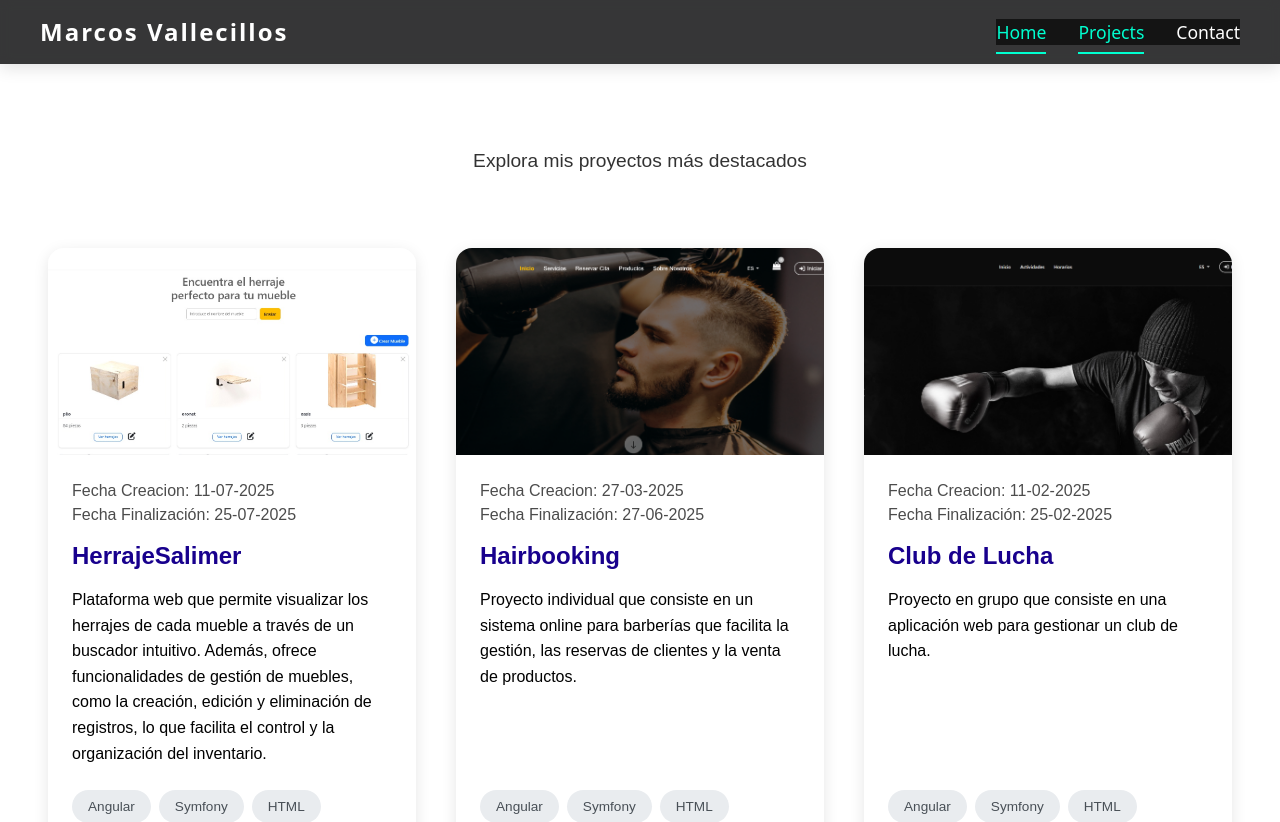
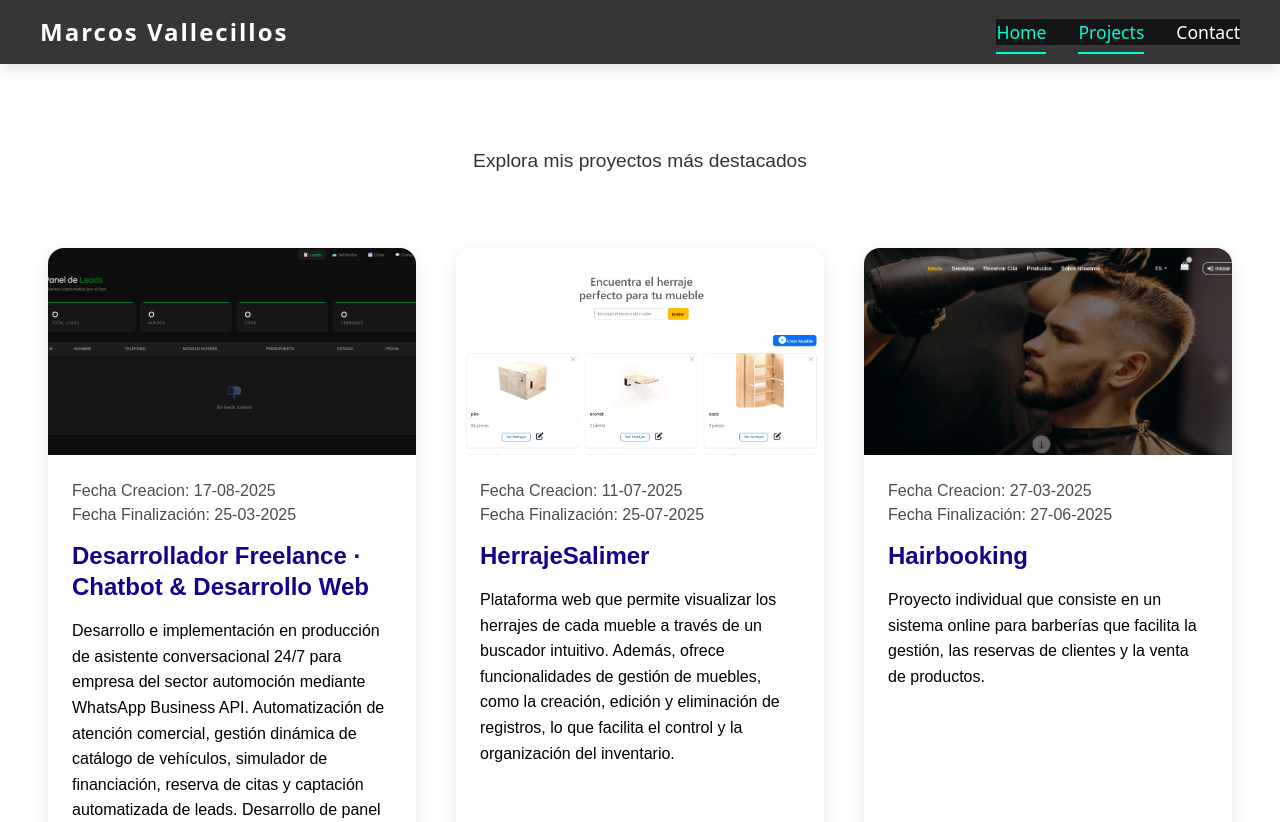
Before and after one commit to marcosvallecillos/portfolio, an Angular app: page /projects in a window 1280 px wide. Shown: the top 822 px of the page. Built offline with nearby package versions, Linux system fonts and the light colour scheme.

Commit message:
feat: añadiendo proyecto

```diff
--- a/src/app/views/projects/projects.component.ts
+++ b/src/app/views/projects/projects.component.ts
@@ -17,6 +17,7 @@ interface Project {
   technologies: string[];
   imgHover?: string;
   liveUrl?: string;
+  placeholder?: string;
   githubUrl?: string;
 }
 
@@ -35,8 +36,19 @@ export class ProjectsComponent {
   isDarkTheme: boolean = false;
   projects: Project[] = [
 
-    {
+     {
       id:1,
+      fecha_creacion: '17-08-2025',
+      fecha_fin: '25-03-2025',
+      title: { es: 'Desarrollador Freelance · Chatbot & Desarrollo Web', en: 'Freelance Developer · Chatbot & Web Development' },
+      description: { es: ' Desarrollo e implementación en producción de asistente conversacional 24/7 para empresa del sector automoción mediante WhatsApp Business API. Automatización de atención comercial, gestión dinámica de catálogo de vehículos, simulador de financiación, reserva de citas y captación automatizada de leads. Desarrollo de panel administrativo con conversaciones en tiempo real, recordatorios automáticos y seguimiento de clientes.',
+                     en: 'Development and production implementation of a 24/7 conversational assistant for a company in the automotive sector using WhatsApp Business API. Automation of sales support, dynamic vehicle catalog management, financing simulator, appointment scheduling, and automated lead capture. Development of an administration panel with real-time conversations, automatic reminders, and customer follow-up.' },
+      imageUrl: '../../../../images/flexemcar_admin.png',
+      technologies: ['Python 3.11' , 'FastAPI' , 'MySQL' , 'WhatsApp Business API' , 'Meta API REST API'],
+      placeholder: 'en produccion...',
+      liveUrl: 'https://admin-flexemcar.up.railway.app/admin',
+    },{
+      id:2,
       fecha_creacion: '11-07-2025',
       fecha_fin: '25-07-2025',
       title: { es: 'HerrajeSalimer', en: 'HerrajeSalimer' },
@@ -48,7 +60,7 @@ export class ProjectsComponent {
       githubUrl: 'https://github.com/marcosvallecillos/herrajeSalimer_front'
     },
     {
-      id: 2,
+      id: 3,
       fecha_creacion: '27-03-2025',
       fecha_fin: '27-06-2025',
         title: { es: 'Hairbooking', en: 'Hairbooking' },
@@ -62,7 +74,7 @@ export class ProjectsComponent {
     },
 
     {
-      id:3,
+      id:4,
       fecha_creacion: '11-02-2025',
       fecha_fin: '25-02-2025',
       title: { es: 'Club de Lucha', en: 'Fight Club' },
@@ -75,7 +87,7 @@ export class ProjectsComponent {
       githubUrl: 'https://github.com/PauHernandezFort/proyectoFront'
     },
     {
-      id:3,
+      id: 5,
       fecha_creacion: '11-5-2024',
       fecha_fin: '25-05-2024',
       title: { es: 'PlayaFinder', en: 'BeachFinder' },
```
Also changed, not shown: public/images/flexemcar_admin.png (added).
